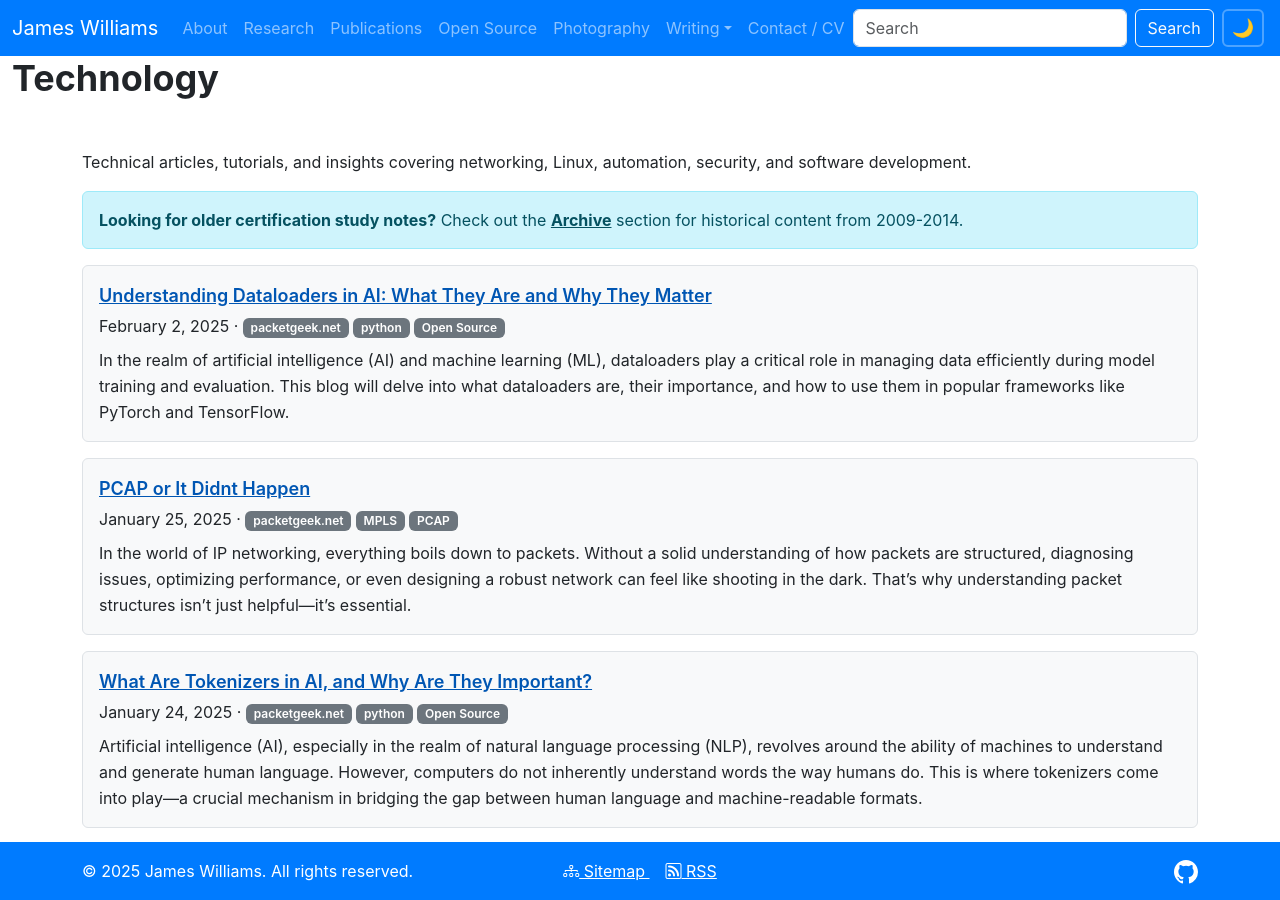
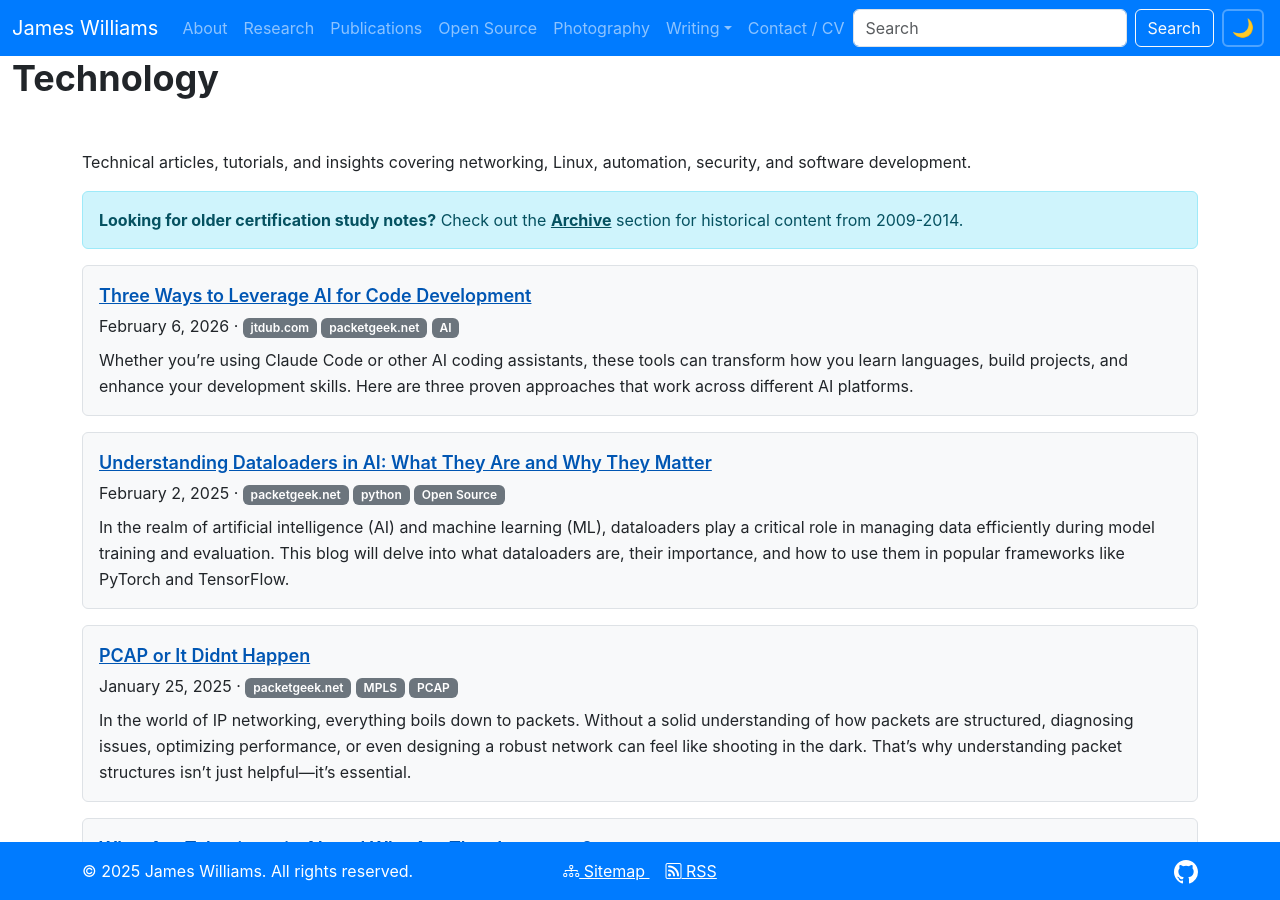
Before and after one commit to jtdub/jtdub.com, a Jekyll site: the page built from technology/index.html, in a window 1280 px wide and 900 px high. Built offline with Jekyll 4.4.1, drawn with Linux system fonts in a browser that asks for light colours; nearby versions of some CDN libraries.

Commit message:
Update 2026-02-06-three-methods-to-leverage-ai-coding-assistants.md

```diff
--- a/_posts/2026-02-06-three-methods-to-leverage-ai-coding-assistants.md
+++ b/_posts/2026-02-06-three-methods-to-leverage-ai-coding-assistants.md
@@ -5,6 +5,7 @@
 author: jtdub
 tags:
 - jtdub.com
+- packetgeek.net
 - AI
 - LLM
 - Coding Assistant
```
